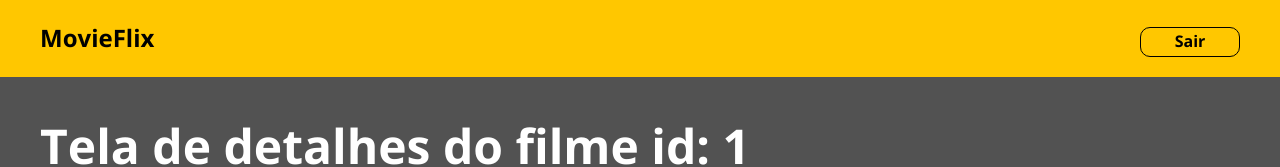
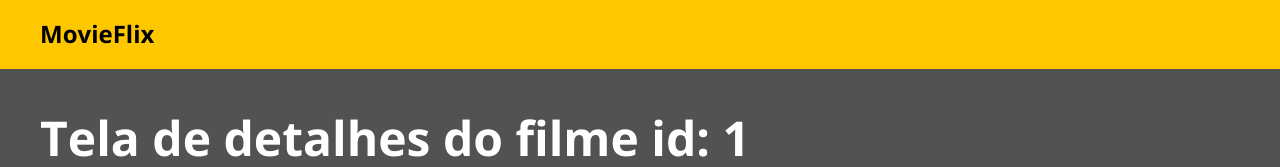
Before and after one commit to helderargomes/desafio-bds09, a React (Create React App) app in the folder frontweb/: page /movies/1 in a window 1280 px wide. Shown: the top 167 px of the page. Built offline with nearby package versions, Linux system fonts and the light colour scheme; no server answers.

Commit message:
Logout button with Context API

```diff
--- a/frontweb/src/App.tsx
+++ b/frontweb/src/App.tsx
@@ -1,10 +1,17 @@
+import { useState } from "react";
 import "./App.css";
 
 import Routes from "Routes";
+import { AuthContext, AuthContextData } from "AuthContext";
 
 function App() {
+  const [authContextData, setAuthContextData] = useState<AuthContextData>({
+    authenticated: false,
+  });
   return (
-  <Routes />
+    <AuthContext.Provider value={{ authContextData, setAuthContextData }}>
+      <Routes />
+    </AuthContext.Provider>
   );
 }
 
--- /dev/null
+++ b/frontweb/src/AuthContext.ts
@@ -0,0 +1,19 @@
+import { createContext } from "react";
+import { TokenData } from "utils/auth";
+
+export type AuthContextData = {
+    authenticated: boolean;
+    tokenData?: TokenData;
+  };
+
+export type AuthContextType = {
+    authContextData: AuthContextData;
+    setAuthContextData: (authContextData: AuthContextData) => void;
+}
+
+export const AuthContext = createContext<AuthContextType>({
+    authContextData: {
+        authenticated: false,
+    },
+    setAuthContextData: () => null,
+});
--- a/frontweb/src/Routes.tsx
+++ b/frontweb/src/Routes.tsx
@@ -1,5 +1,5 @@
 import Navbar from "components/Navbar";
-import PrivateRoute from "components/Navbar/PrivateRoute";
+import PrivateRoute from "components/PrivateRoute";
 import Home from "pages/Home";
 import MovieReviews from "pages/MovieReviews";
 import Movies from "pages/Movies";
--- a/frontweb/src/components/Navbar/index.tsx
+++ b/frontweb/src/components/Navbar/index.tsx
@@ -1,7 +1,36 @@
-import { NavLink } from 'react-router-dom';
-import './styles.css';
+import { NavLink } from "react-router-dom";
+import "./styles.css";
+import { getTokenData, isAuthenticated } from "utils/auth";
+import { useContext, useEffect } from "react";
+import history from "utils/history";
+import { removeAuthData } from "utils/storage";
+import { AuthContext } from "AuthContext";
 
 const Navbar = () => {
+  const { authContextData, setAuthContextData } = useContext(AuthContext);
+
+  useEffect(() => {
+    if (isAuthenticated()) {
+      setAuthContextData({
+        authenticated: true,
+        tokenData: getTokenData(),
+      });
+    } else {
+      setAuthContextData({
+        authenticated: false,
+      });
+    }
+  }, [setAuthContextData]);
+
+  const handleClick = (event: React.MouseEvent<HTMLAnchorElement>) => {
+    event.preventDefault();
+    removeAuthData();
+    setAuthContextData({
+      authenticated: false,
+    });
+    history.replace("/");
+  };
+
   return (
     <nav className="navbar bg-primary navbar-config">
       <div>
@@ -9,15 +38,18 @@ const Navbar = () => {
           <h4>MovieFlix</h4>
         </NavLink>
       </div>
+
       <div>
+        {authContextData.authenticated && (
           <button>
-                    <h6>Sair</h6>
+            <a href="#logout" onClick={handleClick}>
+              SAIR
+            </a>
           </button>
+        )}
       </div>
-
-
     </nav>
-    )
-}
+  );
+};
 
 export default Navbar;
--- a/frontweb/src/components/Navbar/styles.css
+++ b/frontweb/src/components/Navbar/styles.css
@@ -25,6 +25,11 @@ a, a:hover {
     font-size: 14px;
 }
 
+.navbar-config button a {
+    font-weight: 700;
+    font-size: 14px;
+}
+
 @media (min-width: 576px) {
     .navbar-config {
         padding: 18px 25px;
--- a/frontweb/src/pages/Home/Login/index.tsx
+++ b/frontweb/src/pages/Home/Login/index.tsx
@@ -1,9 +1,11 @@
 import { useForm } from "react-hook-form";
 import "./styles.css";
 import { requestBackendLogin } from "utils/requests";
-import { useState } from "react";
-import { getAuthData, saveAuthData } from "utils/storage";
+import { useContext, useState } from "react";
+import { saveAuthData } from "utils/storage";
 import { useHistory } from "react-router-dom";
+import { AuthContext } from "AuthContext";
+import { getTokenData } from "utils/auth";
 
 type FormData = {
   username: string;
@@ -11,6 +13,8 @@ type FormData = {
 };
 
 const Login = () => {
+
+  const { setAuthContextData } = useContext(AuthContext);
 
   const history = useHistory();
 
@@ -22,9 +26,10 @@ const Login = () => {
     requestBackendLogin(formData)
       .then((response) => {
         saveAuthData(response.data);
-        const token = getAuthData().access_token;
-        console.log('TOKEN GERADO: ' + token);
-        console.log("SUCESSO", response);
+        setAuthContextData({
+          authenticated: true,
+          tokenData: getTokenData(),
+        });
         history.push('/movies');
       })
       .catch((error) => {
--- a/frontweb/src/utils/auth.ts
+++ b/frontweb/src/utils/auth.ts
@@ -3,7 +3,7 @@ import { getAuthData } from "./storage";
 
 type Role = 'ROLE_VISITOR' | 'ROLE_MEMBER';
 
-type TokenData = {
+export type TokenData = {
     exp: number;
     user_name: string;
     authorities: Role[];
--- a/frontweb/src/utils/storage.ts
+++ b/frontweb/src/utils/storage.ts
@@ -16,3 +16,7 @@ export const getAuthData = () => {
     const str = localStorage.getItem(tokenKey) ?? "{}";
     return JSON.parse(str) as LoginResponse;
 }
+
+export const removeAuthData = () => {
+  localStorage.removeItem(tokenKey);
+}
```
Also changed, not shown: frontweb/src/components/PrivateRoute/index.tsx (renamed from frontweb/src/components/Navbar/PrivateRoute/index.tsx). Lines whose indentation alone changed are shown as unchanged.
